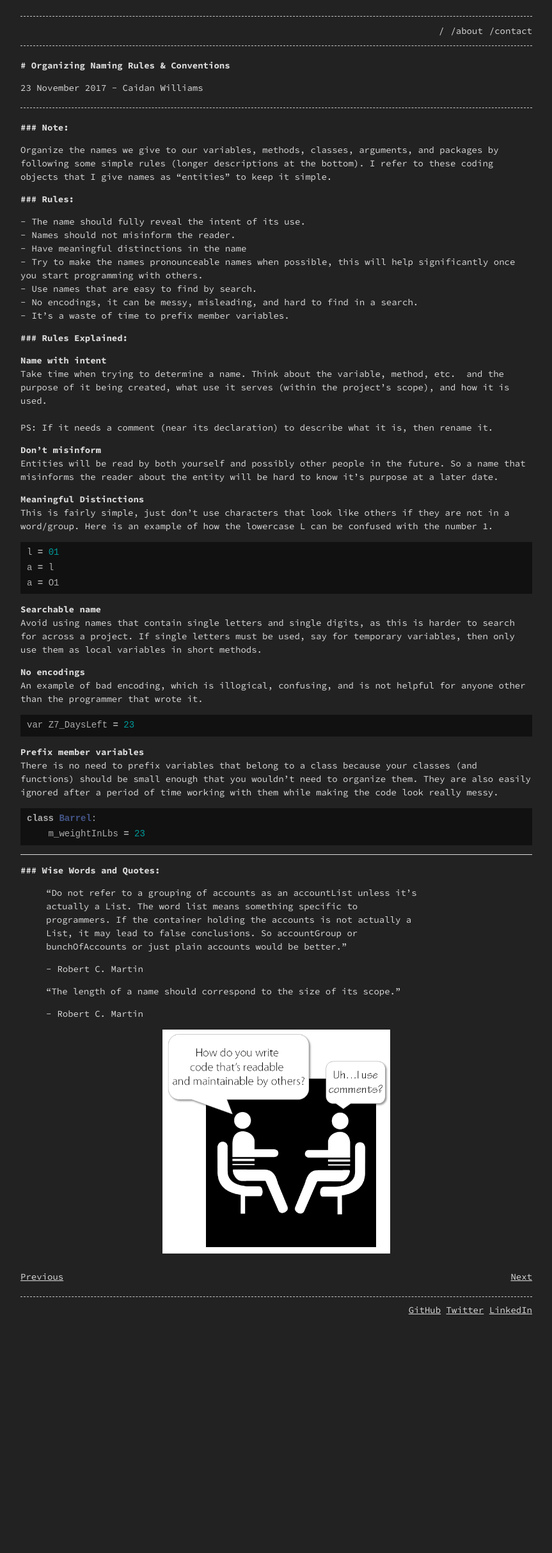
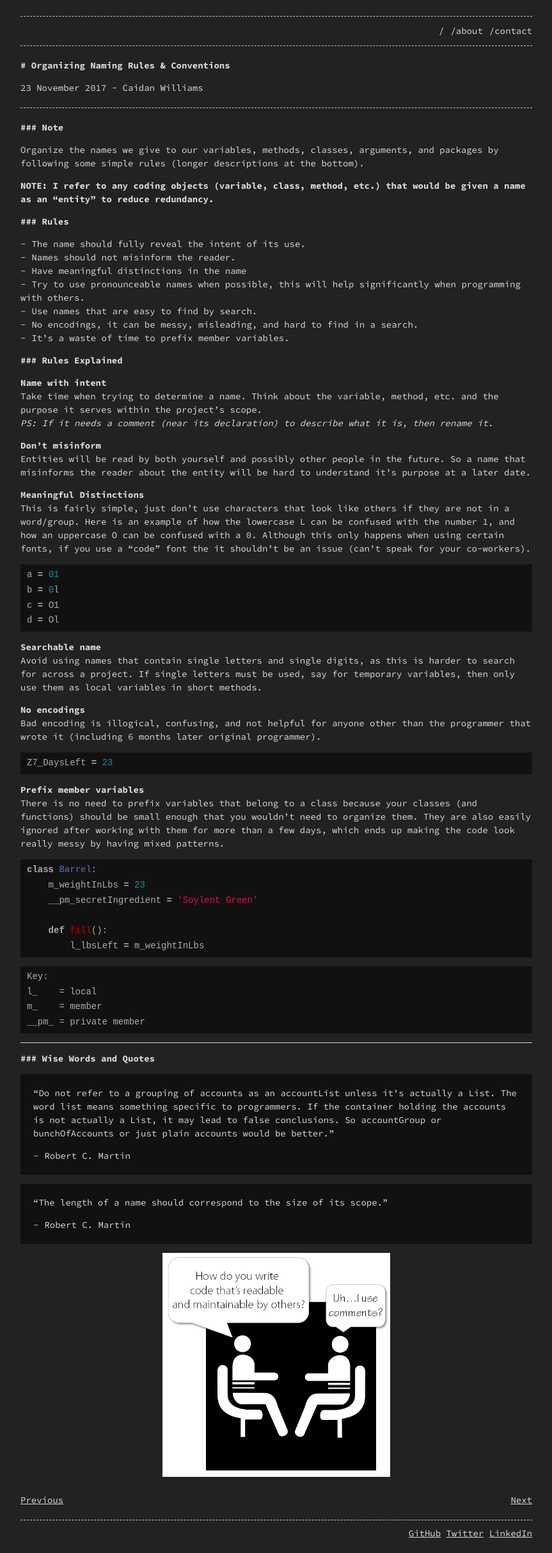
Before and after one commit to caidanw/caidanw.github.io, a Jekyll site: the page built from _posts/2017-11-23-organizing-naming-rules-conventions.md, in a window 1280 px wide. Shown: the whole page at 64% size, without its empty margins (208-1071 px from the left). Built offline with Jekyll 4.4.1, drawn with Linux system fonts in a browser that asks for light colours; before the commit the page ends 2078 px from its top, so only the background shows below that.

Commit message:
fixed up post and base css

````diff
--- a/_posts/2017-11-23-organizing-naming-rules-conventions.md
+++ b/_posts/2017-11-23-organizing-naming-rules-conventions.md
@@ -5,70 +5,77 @@ permalink: organizing-naming-rules-conventions
 date: 2017-11-23 04:27:00
 ---
 
-### Note:
+### Note
 
-Organize the names we give to our variables, methods, classes, arguments, and packages by following some simple rules (longer descriptions at the bottom). I refer to these coding objects that I give names as "entities" to keep it simple.
+Organize the names we give to our variables, methods, classes, arguments, and packages by following some simple rules (longer descriptions at the bottom).
 
-### Rules:
+**NOTE: I refer to any coding objects (variable, class, method, etc.) that would be given a name as an "entity" to reduce redundancy.**
 
-  - The name should fully reveal the intent of its use.
-  - Names should not misinform the reader.
-  - Have meaningful distinctions in the name
-  - Try to make the names pronounceable names when possible, this will help significantly once you start programming with others.
-  - Use names that are easy to find by search.
-  - No encodings, it can be messy, misleading, and hard to find in a search.
-  - It's a waste of time to prefix member variables.
+### Rules
 
-### Rules Explained:
+- The name should fully reveal the intent of its use.
+- Names should not misinform the reader.
+- Have meaningful distinctions in the name
+- Try to use pronounceable names when possible, this will help significantly when programming with others.
+- Use names that are easy to find by search.
+- No encodings, it can be messy, misleading, and hard to find in a search.
+- It's a waste of time to prefix member variables.
+
+### Rules Explained
 
 **Name with intent**
-Take time when trying to determine a name. Think about the variable, method, etc.  and the purpose of it being created, what use it serves (within the project's scope), and how it is used.
-PS: If it needs a comment (near its declaration) to describe what it is, then rename it.
+Take time when trying to determine a name. Think about the variable, method, etc. and the purpose it serves within the project's scope.
+_PS: If it needs a comment (near its declaration) to describe what it is, then rename it._
 
 **Don't misinform**
-Entities will be read by both yourself and possibly other people in the future. So a name that misinforms the reader about the entity will be hard to know it's purpose at a later date.
+Entities will be read by both yourself and possibly other people in the future. So a name that misinforms the reader about the entity will be hard to understand it's purpose at a later date.
 
 **Meaningful Distinctions**
-This is fairly simple, just don't use characters that look like others if they are not in a word/group. Here is an example of how the lowercase L can be confused with the number 1.
+This is fairly simple, just don't use characters that look like others if they are not in a word/group. Here is an example of how the lowercase L can be confused with the number 1, and how an uppercase O can be confused with a 0. Although this only happens when using certain fonts, if you use a "code" font the it shouldn't be an issue (can't speak for your co-workers).
 
 ```python
-l = 01
-a = l
-a = O1
+a = 01
+b = 0l
+c = O1
+d = Ol
 ```
 
 **Searchable name**
 Avoid using names that contain single letters and single digits, as this is harder to search for across a project. If single letters must be used, say for temporary variables, then only use them as local variables in short methods.
 
 **No encodings**
-An example of bad encoding, which is illogical, confusing, and is not helpful for anyone other than the programmer that wrote it.
+Bad encoding is illogical, confusing, and not helpful for anyone other than the programmer that wrote it (including 6 months later original programmer).
 
 ```python
-var Z7_DaysLeft = 23
+Z7_DaysLeft = 23
 ```
 
 **Prefix member variables**
-There is no need to prefix variables that belong to a class because your classes (and functions) should be small enough that you wouldn't need to organize them. They are also easily ignored after a period of time working with them while making the code look really messy.
+There is no need to prefix variables that belong to a class because your classes (and functions) should be small enough that you wouldn't need to organize them. They are also easily ignored after working with them for more than a few days, which ends up making the code look really messy by having mixed patterns.
 
 ```python
 class Barrel:
     m_weightInLbs = 23
+    __pm_secretIngredient = 'Soylent Green'
+
+    def fill():
+        l_lbsLeft = m_weightInLbs
+```
+```
+Key:
+l_    = local
+m_    = member
+__pm_ = private member
 ```
 
 ---
 
-### Wise Words and Quotes:
+### Wise Words and Quotes
 
-> "Do not refer to a grouping of accounts as an accountList unless it’s
-> actually a List. The word list means something specific to
-> programmers. If the container holding the accounts is not actually a
-> List, it may lead to false conclusions. So accountGroup or
-> bunchOfAccounts or just plain accounts would be better."
->
+> "Do not refer to a grouping of accounts as an accountList unless it’s actually a List. The word list means something specific to programmers. If the container holding the accounts is not actually a List, it may lead to false conclusions. So accountGroup or bunchOfAccounts or just plain accounts would be better."
 > - Robert C. Martin
 
 > "The length of a name should correspond to the size of its scope."
->
 > - Robert C. Martin
 
 <div style="text-align:center"><img height="350px" src="../assets/comment_question.png" /></div>
--- a/_sass/base.scss
+++ b/_sass/base.scss
@@ -28,6 +28,7 @@ h4:before { content: "#### "; }
 h5:before { content: "##### "; }
 h6:before { content: "###### "; }
 hr { border: none;  height: 1px;  color: var(--text-color);  background-color: var(--text-color); }
+blockquote { margin-inline-start: 0px;  margin-inline-end: 0px;  padding: 5px 20px;  background-color: var(--background-code-color); }
 
 /**
  * Layout
````
